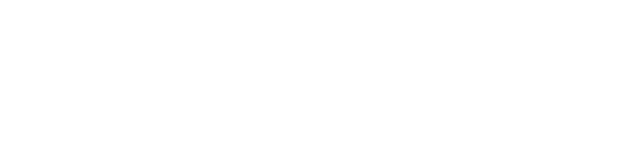
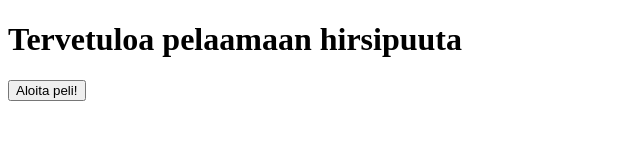
Before and after one commit to sonjasvensk/hirsipuu, a plain HTML site: page index.html in a window 1280 px wide. Shown: the whole page, without its empty margins (0-640 px from the left). Drawn offline with Linux system fonts and the light colour scheme.

Commit message:
etusivu ja pelisivu

```diff
--- a/index.html
+++ b/index.html
@@ -6,6 +6,9 @@
     <title>Hirsipuu</title>
 </head>
 <body>
-
+    <h1>Tervetuloa pelaamaan hirsipuuta</h1>
+    <form>
+        <button onclick="window.location.href='peli.html'">Aloita peli!</button>
+    </form>
 </body>
 </html>
```
Also changed, not shown: peli.html (added, +11 -0 lines).
